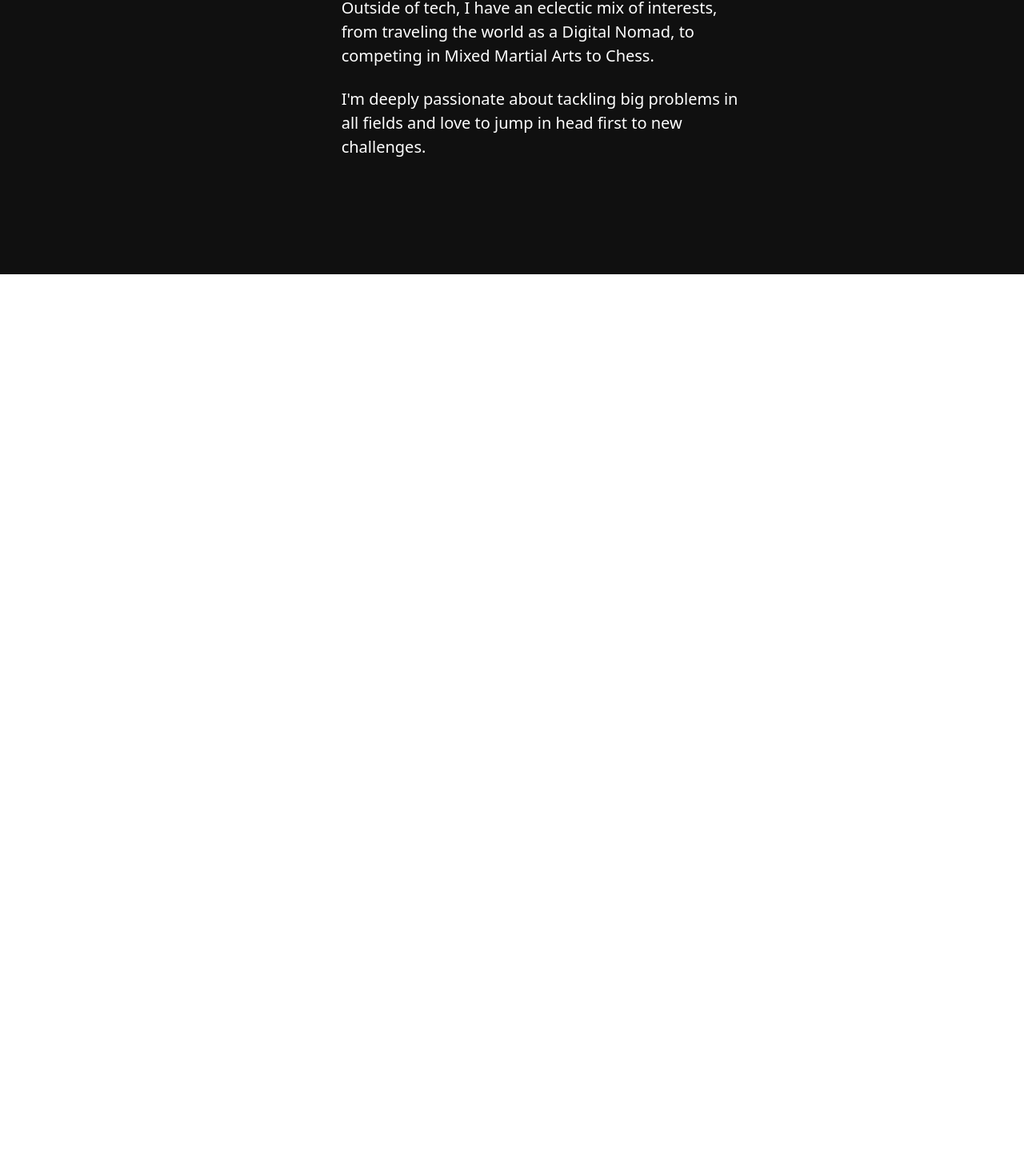
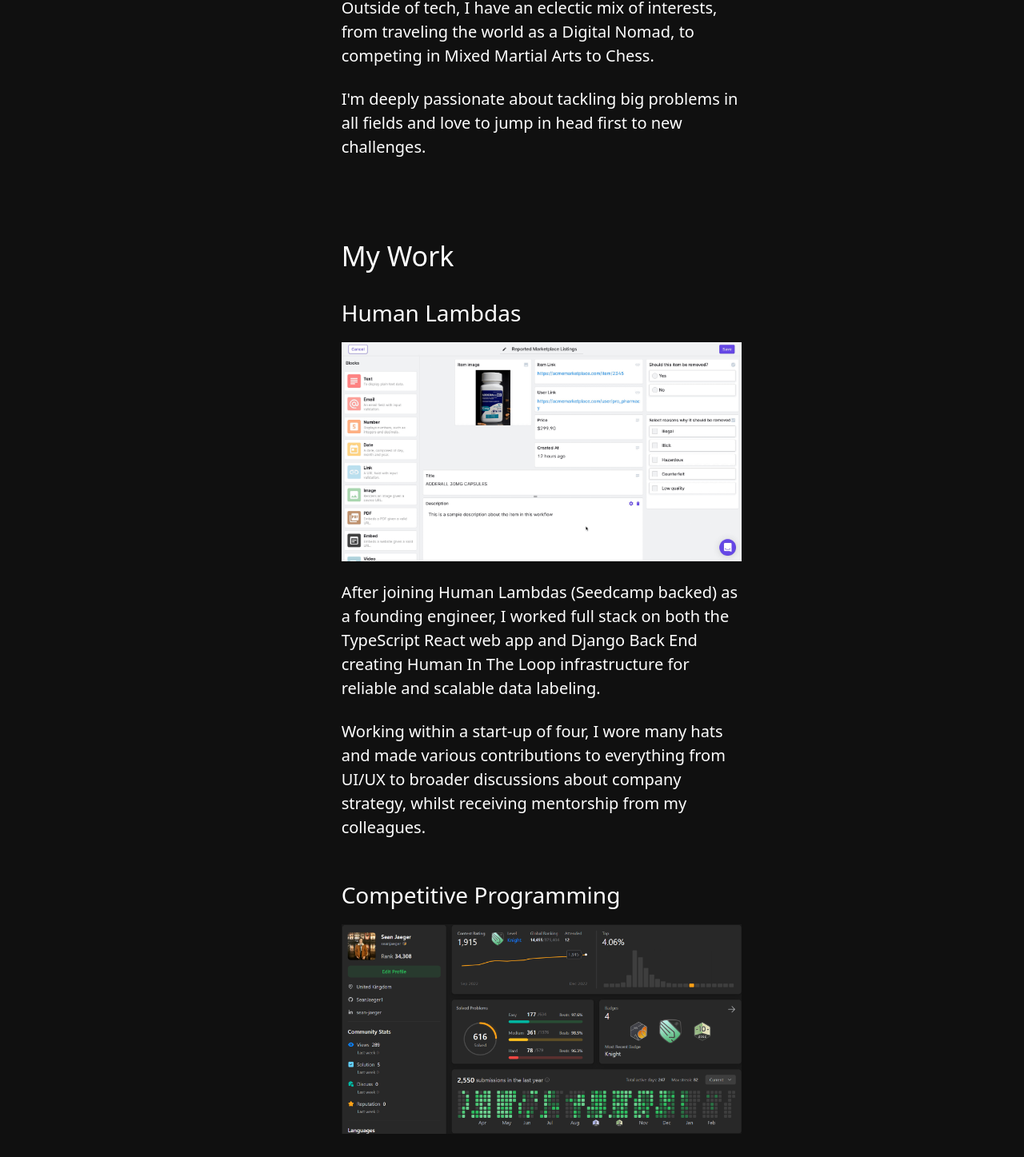
Before and after one commit to SeanJaeger1/Portfolio, a Next.js app: page / in a window 1280 px wide. Shown: the part 1321-2768 px from the top of the page at 80% size. Before the commit the page ends 1664 px from the top, so only its background shows below. Built offline with nearby package versions, Linux system fonts and the light colour scheme.

Commit message:
Added basic content for Work section

```diff
--- a/pages/index.tsx
+++ b/pages/index.tsx
@@ -1,6 +1,8 @@
 import Head from "next/head"
 import Image from "next/image"
 import headshotImage from "@/public/headshot.png"
+import HLImage from "@/public/HLscreenshot.jpg"
+import CPImage from "@/public/CPscreenshot.png"
 
 export default function Home() {
   return (
@@ -75,6 +77,55 @@
               and love to jump in head first to new challenges.
             </p>
           </section>
+          <section id="work" aria-label="My work portfolio" className="mt-24">
+            <div className="header">My Work</div>
+            <div className="mb-12">
+              <div className="subheader mt-6 mb-4">Human Lambdas</div>
+              <Image
+                src={HLImage}
+                width={500}
+                height={350}
+                alt="Human Lambdas App Screenshot"
+              />
+              <p className="text-general mt-6">
+                After joining Human Lambdas (Seedcamp backed) as a founding
+                engineer, I worked full stack on both the TypeScript React web
+                app and Django Back End creating Human In The Loop
+                infrastructure for reliable and scalable data labeling.
+              </p>
+              <p className="text-general mt-6">
+                Working within a start-up of four, I wore many hats and made
+                various contributions to everything from UI/UX to broader
+                discussions about company strategy, whilst receiving mentorship
+                from my colleagues.
+              </p>
+            </div>
+            <div>
+              <div className="subheader mt-6 mb-4">Competitive Programming</div>
+              <Image
+                src={CPImage}
+                width={500}
+                height={350}
+                alt="Competitive Programming Profile Screenshot"
+              />
+              <p className="text-general mt-6">
+                As part of my studies of Computer Science, I have put my
+                knowledge into practice by competing in timed competitive
+                programming competitions using Python.
+              </p>
+              <p className="text-general mt-6">
+                These competitions involve four questions of increasing
+                difficulty, where a sufficiently asymptotically efficient
+                solution is required for all test cases to past.
+              </p>
+              <p className="text-general mt-6">
+                I've experienced great success in these competitions, achieving
+                a top 4% global ranking out of ~400,000 total participants. In
+                my most recent competition I placed in the top ~0.8% of a
+                competition with over 17,000 global participants.
+              </p>
+            </div>
+          </section>
         </div>
       </main>
     </>
--- a/styles/globals.css
+++ b/styles/globals.css
@@ -40,3 +40,8 @@
   font-size: var(--menu-text-font-size);
   color: var(--text-secondary-color);
 }
+
+.subheader {
+  font-size: var(--sub-header-font-size);
+  color: var(--text-primary-color);
+}
```
